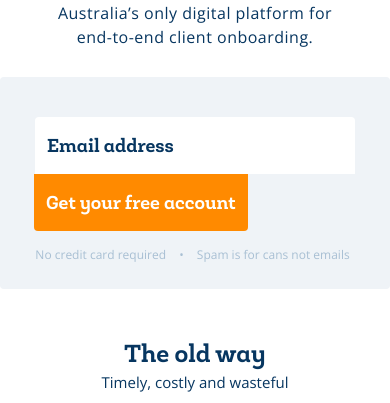
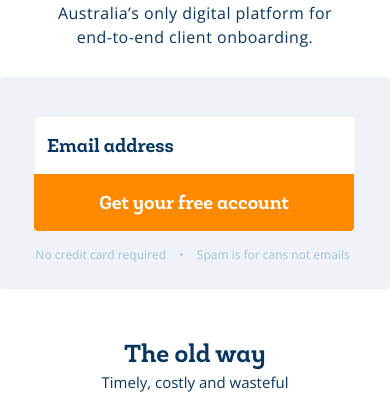
Before and after one commit to webmaxdev0110/digi-django, a Django app: page / in a window 390 px wide. Shown: the part 257-660 px from the top of the page. Run offline with Django 3.2, Linux system fonts and the light colour scheme; some libraries are stand-ins or nearby versions.

Commit message:
Fixing email field broken on mobile size

```diff
--- a/static/sass/home.scss
+++ b/static/sass/home.scss
@@ -84,6 +84,10 @@ a:hover, a:visited, a:focus, a:active {
 
 .email-group {
   position: relative;
+  @include media('<=xs') {
+    // Firefox needs this
+    width: 100%;
+  }
   span.input-enter-prompt {
     vertical-align: middle;
     text-align: left;
@@ -108,7 +112,9 @@ a:hover, a:visited, a:focus, a:active {
 .cta-submit {
   > button {
     // Firefox needs this property to have the button showing in the right size
-    width: auto;
+    @include media('>xs') {
+      width: auto;
+    }
   }
 }
 
--- a/static/stylesheets/home.css
+++ b/static/stylesheets/home.css
@@ -207,6 +207,11 @@ a:hover, a:visited, a:focus, a:active {
 .email-group {
   position: relative;
 }
+@media (max-width: 480px) {
+  .email-group {
+    width: 100%;
+  }
+}
 .email-group span.input-enter-prompt {
   vertical-align: middle;
   text-align: left;
@@ -229,8 +234,10 @@ a:hover, a:visited, a:focus, a:active {
   }
 }
 
-.cta-submit > button {
-  width: auto;
+@media (min-width: 481px) {
+  .cta-submit > button {
+    width: auto;
+  }
 }
 
 .fixed-header-wrapper {
```
